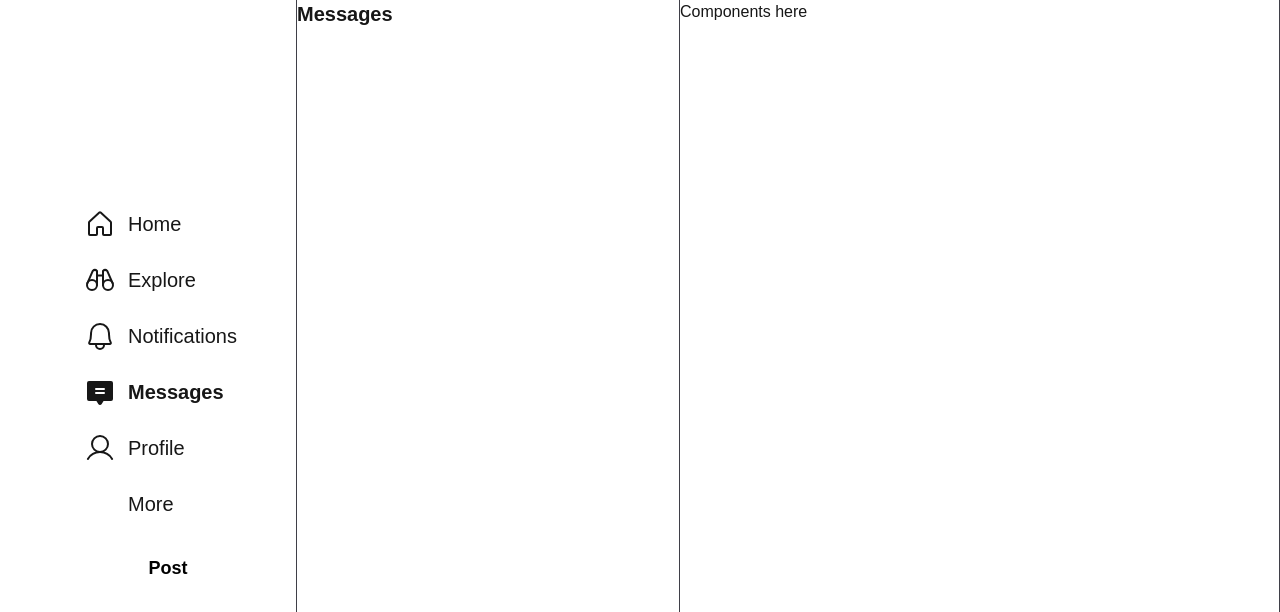
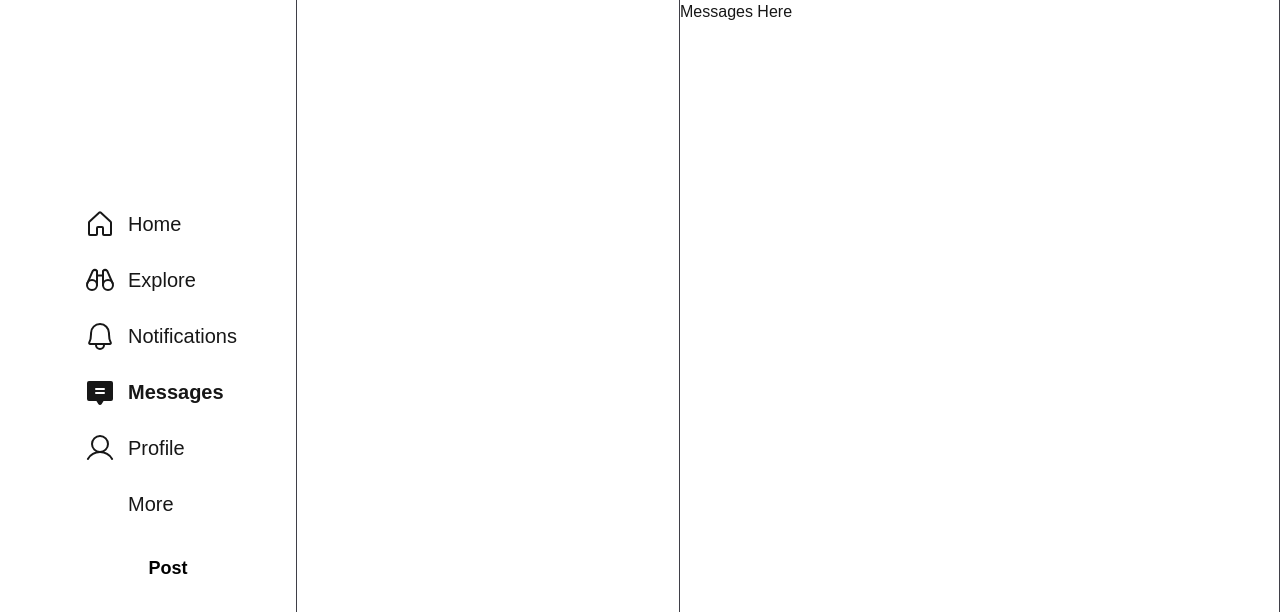
Before and after one commit to pickachuuu/kaleido-client, a Next.js app: page /messages in a window 1280 px wide. Shown: the top 612 px of the page. Built offline with nearby package versions, Linux system fonts and the light colour scheme.

Commit message:
fix: remove TransparentHeader from MessagesLayout and update StickyPanel content

```diff
--- a/src/app/(dashboard)/messages/layout.tsx
+++ b/src/app/(dashboard)/messages/layout.tsx
@@ -1,22 +1,17 @@
 import MainLayout from "@/components/layout/MainLayout";
 import StickyPanel from "@/components/layout/StickyPanel";
 import LayoutContainer from "@/components/layout/LayoutContainer";
-import TransparentHeader from "@/components/ui/Header";
 
 export default function MessagesLayout({ children }: { children: React.ReactNode }) {
     return (
         <LayoutContainer variant={"message"}>
             <MainLayout variant={"message"}>
-                <TransparentHeader>
-                    Messages
-                </TransparentHeader>
                 {children}
             </MainLayout>
 
             <StickyPanel variant={"message"}>
-                Components here
+                Messages Here
             </StickyPanel>
-
         </LayoutContainer>
     );
 }
```
